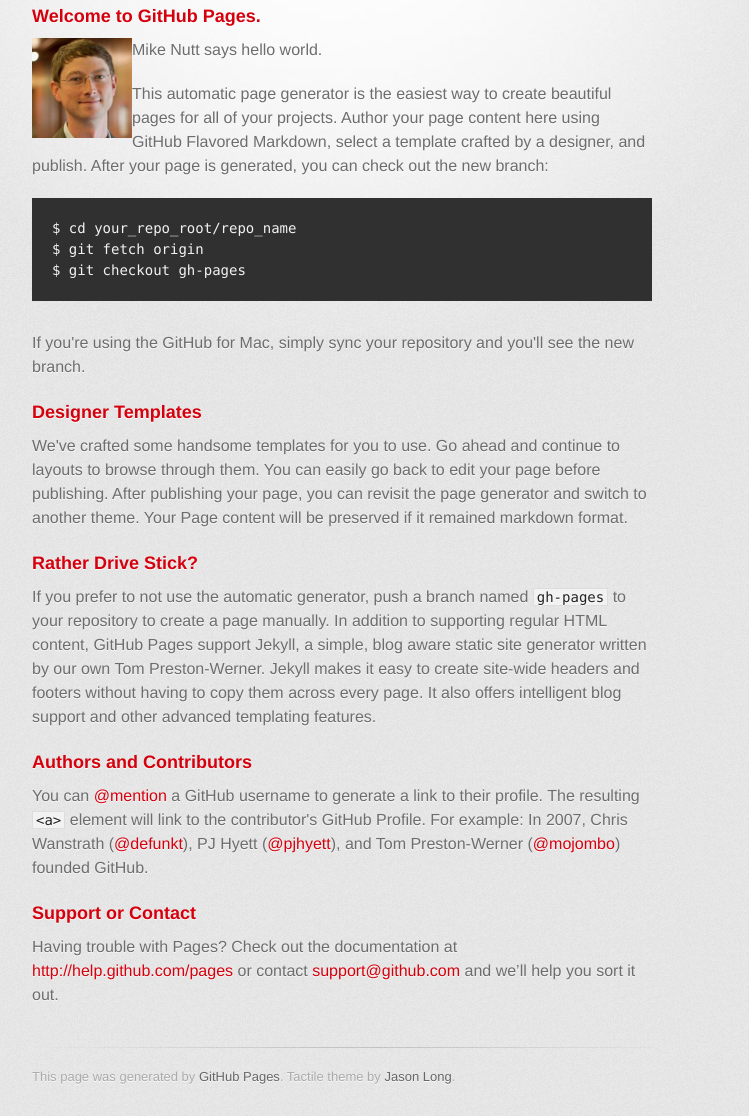
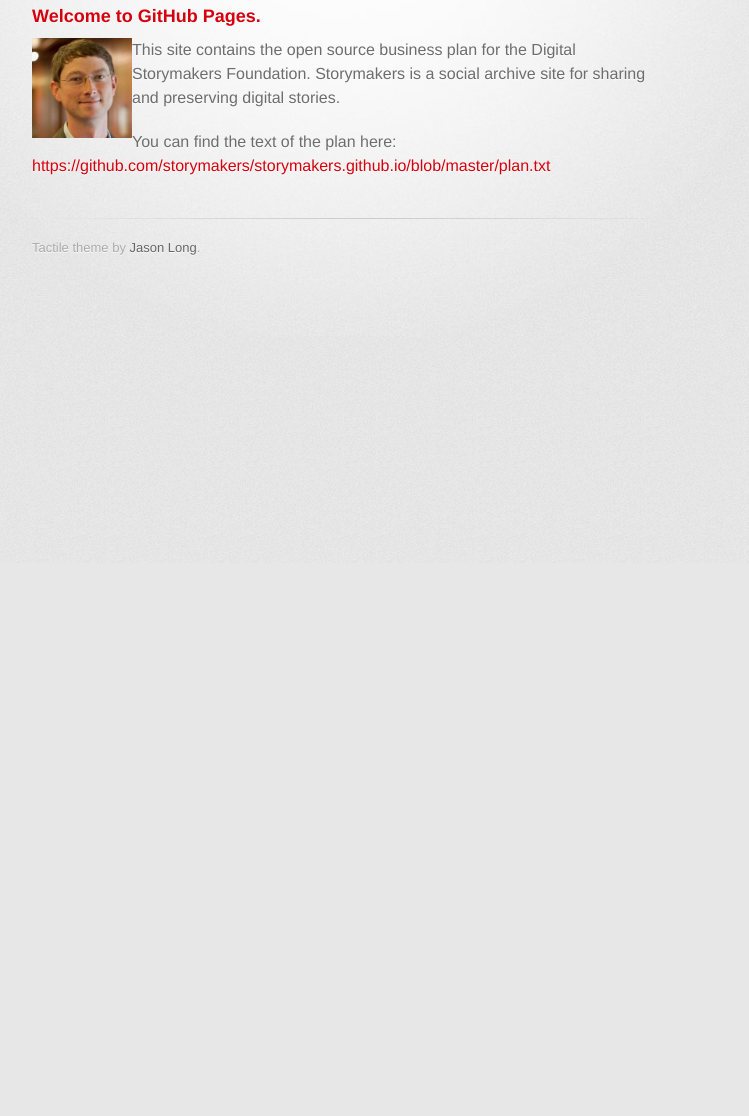
Before and after one commit to storymakers/storymakers.github.io, a plain HTML site: page index.html in a window 1280 px wide. Shown: the part 237-1353 px from the top of the page, without its empty margins (298-1047 px from the left). After the commit the page ends 800 px from the top, so only its background shows below. Drawn offline with Linux system fonts and the light colour scheme; a web font is replaced by a local one.

Commit message:
adding bare bones splash page

```diff
--- a/index.html
+++ b/index.html
@@ -18,7 +18,7 @@
       <div class="inner">
 
         <header>
-          <h1>storymakers.github.io</h1>
+          <h1>Storymakers</h1>
           <h2></h2>
         </header>
 
@@ -32,45 +32,16 @@
           <h3>
 <a name="welcome-to-github-pages" class="anchor" href="#welcome-to-github-pages"><span class="octicon octicon-link"></span></a>Welcome to GitHub Pages.</h3>
 
-<img align="left" src="NuttSquare.jpeg" width="100" margin="10px"/>
+<img align="left" src="NuttSquare.jpeg" width="100" padding="10px"/>
 
-<p>Mike Nutt says hello world.</p>
+<p>This site contains the open source business plan for the Digital Storymakers Foundation. Storymakers is a social archive site for sharing and preserving digital stories.</p>
 
-<p>This automatic page generator is the easiest way to create beautiful pages for all of your projects. Author your page content here using GitHub Flavored Markdown, select a template crafted by a designer, and publish. After your page is generated, you can check out the new branch:</p>
-
-<pre><code>$ cd your_repo_root/repo_name
-$ git fetch origin
-$ git checkout gh-pages
-</code></pre>
-
-<p>If you're using the GitHub for Mac, simply sync your repository and you'll see the new branch.</p>
-
-<h3>
-<a name="designer-templates" class="anchor" href="#designer-templates"><span class="octicon octicon-link"></span></a>Designer Templates</h3>
-
-<p>We've crafted some handsome templates for you to use. Go ahead and continue to layouts to browse through them. You can easily go back to edit your page before publishing. After publishing your page, you can revisit the page generator and switch to another theme. Your Page content will be preserved if it remained markdown format.</p>
-
-<h3>
-<a name="rather-drive-stick" class="anchor" href="#rather-drive-stick"><span class="octicon octicon-link"></span></a>Rather Drive Stick?</h3>
-
-<p>If you prefer to not use the automatic generator, push a branch named <code>gh-pages</code> to your repository to create a page manually. In addition to supporting regular HTML content, GitHub Pages support Jekyll, a simple, blog aware static site generator written by our own Tom Preston-Werner. Jekyll makes it easy to create site-wide headers and footers without having to copy them across every page. It also offers intelligent blog support and other advanced templating features.</p>
-
-<h3>
-<a name="authors-and-contributors" class="anchor" href="#authors-and-contributors"><span class="octicon octicon-link"></span></a>Authors and Contributors</h3>
-
-<p>You can <a href="https://github.com/blog/821" class="user-mention">@mention</a> a GitHub username to generate a link to their profile. The resulting <code>&lt;a&gt;</code> element will link to the contributor's GitHub Profile. For example: In 2007, Chris Wanstrath (<a href="https://github.com/defunkt" class="user-mention">@defunkt</a>), PJ Hyett (<a href="https://github.com/pjhyett" class="user-mention">@pjhyett</a>), and Tom Preston-Werner (<a href="https://github.com/mojombo" class="user-mention">@mojombo</a>) founded GitHub.</p>
-
-<h3>
-<a name="support-or-contact" class="anchor" href="#support-or-contact"><span class="octicon octicon-link"></span></a>Support or Contact</h3>
-
-<p>Having trouble with Pages? Check out the documentation at <a href="http://help.github.com/pages">http://help.github.com/pages</a> or contact <a href="mailto:support@github.com">support@github.com</a> and we’ll help you sort it out.</p>
+<p>You can find the text of the plan here: <a href="https://github.com/storymakers/storymakers.github.io/blob/master/plan.txt">https://github.com/storymakers/storymakers.github.io/blob/master/plan.txt</a></p>
         </section>
 
         <footer>
-          This page was generated by <a href="http://pages.github.com">GitHub Pages</a>. Tactile theme by <a href="https://twitter.com/jasonlong">Jason Long</a>.
+          Tactile theme by <a href="https://twitter.com/jasonlong">Jason Long</a>.
         </footer>
-
-
       </div>
     </div>
   </body>
```
